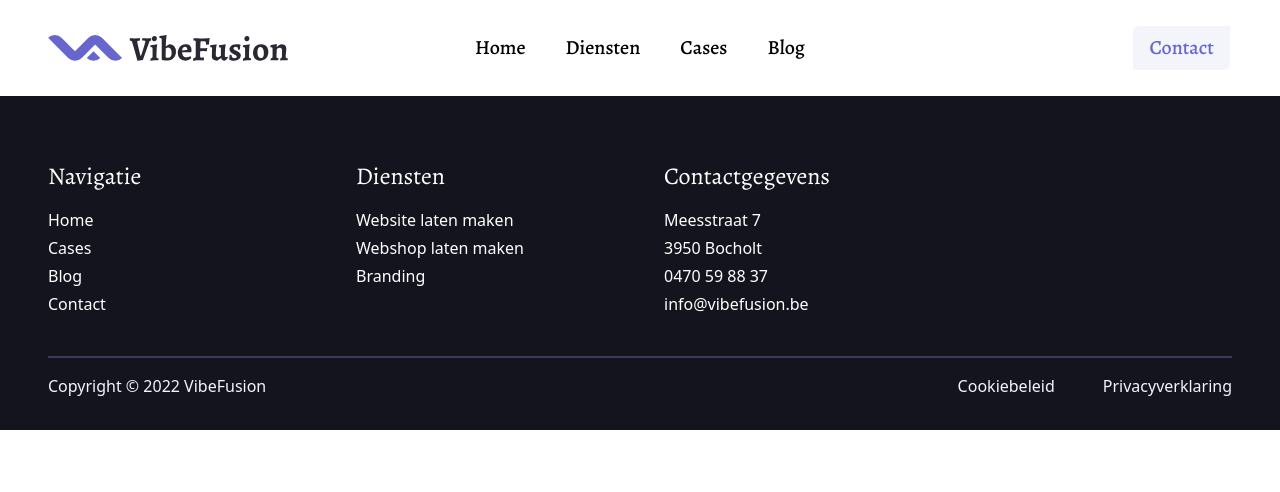
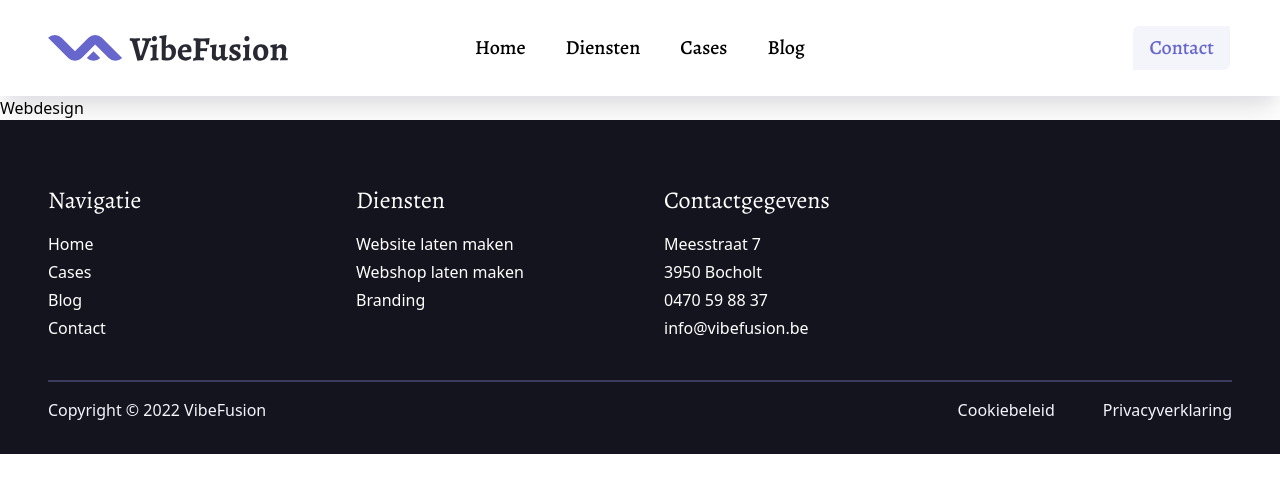
Before and after one commit to Citingdude/vibefusion-front-end, a Nuxt app: page /webdesign in a window 1280 px wide. Shown: the top 492 px of the page. Built offline with nearby package versions, Linux system fonts and the light colour scheme.

Commit message:
Create missing pages

```diff
--- /dev/null
+++ b/pages/branding.vue
@@ -0,0 +1,8 @@
+<template>
+  <div>
+    Branding
+  </div>
+</template>
+
+<script setup>
+</script>
--- /dev/null
+++ b/pages/webdesign.vue
@@ -0,0 +1,8 @@
+<template>
+  <div>
+    Webdesign
+  </div>
+</template>
+
+<script setup>
+</script>
--- /dev/null
+++ b/pages/webshop.vue
@@ -0,0 +1,8 @@
+<template>
+  <div>
+    Webshop
+  </div>
+</template>
+
+<script setup>
+</script>
```
